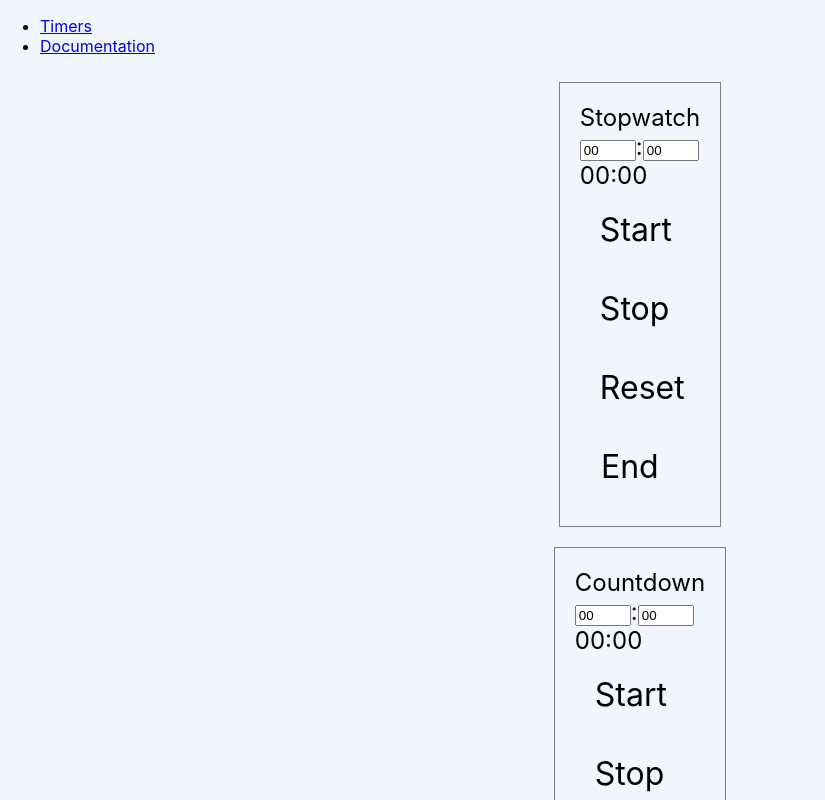
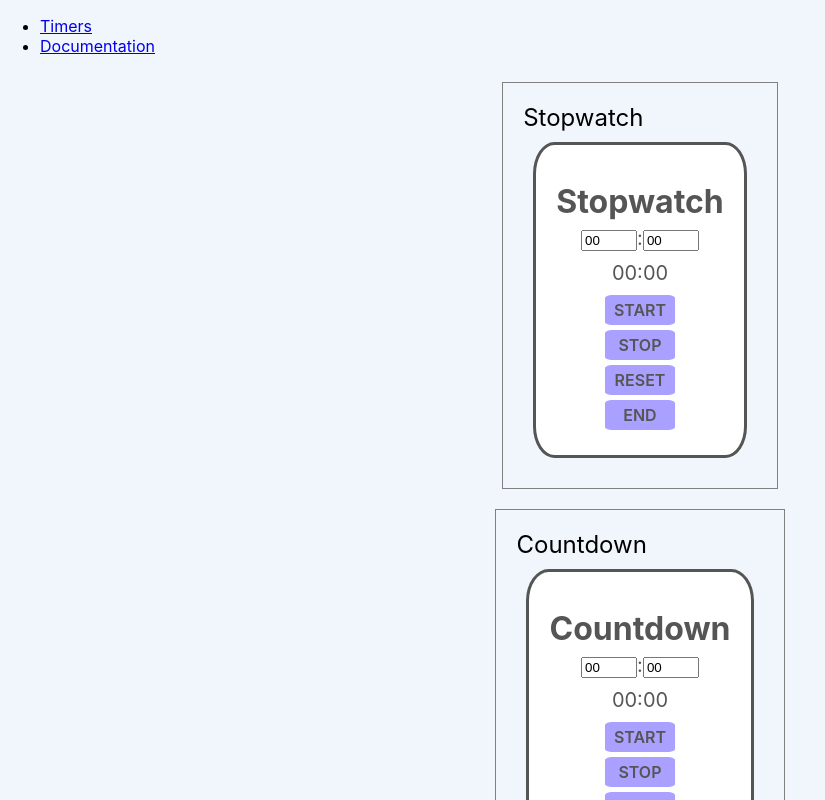
Before and after one commit to prof-tejera/assignment-1-jbhammett, a React (Create React App) app: page / in a window 1280 px wide. Shown: the whole page, without its empty margins (0-825 px from the left). Built offline with nearby package versions, Linux system fonts and the light colour scheme.

Commit message:
Styled timers

```diff
--- a/src/components/generic/Button.js
+++ b/src/components/generic/Button.js
@@ -7,12 +7,17 @@ const Button = ({value, color, onClick}) => {
       <div
        onClick={()=>onClick()}
         style={{
-            padding:20,
+            padding: 5,
             width: 60,
-            backgroundColor: {color},
-            fontSize: "2rem",
-            color: "#000000",
-            textAlign: "center"
+            margin: 5,
+            backgroundColor: color,
+            fontSize: "1rem",
+            textAlign: "center",
+            borderRadius: "10%",
+            marginRight: "auto",
+            marginLeft: "auto",
+            fontWeight: "600",
+            textTransform: "uppercase"
         }}>
             {value}
 
--- a/src/components/generic/DisplayRounds.js
+++ b/src/components/generic/DisplayRounds.js
@@ -2,7 +2,10 @@ import React from "react";
 
 const DisplayRounds = ({round, totalRounds}) => {
     return(
-        <div>
+        <div style={{
+            fontSize: "1rem",
+            marginRight: 5,
+        }}>
             Round: {round} of {totalRounds}
         </div>
     );
--- a/src/components/generic/DisplayTime.js
+++ b/src/components/generic/DisplayTime.js
@@ -2,7 +2,9 @@ import React from "react";
 
 const DisplayTime = ({minutes, seconds}) => {
     return(
-        <div>
+        <div style={{
+            marginBottom: 10
+        }}>
             {minutes}:{seconds}
         </div>
     );
--- /dev/null
+++ b/src/components/generic/DisplayTitle.js
@@ -0,0 +1,14 @@
+import React from "react";
+
+const DisplayTitle = ({title}) => {
+    return(
+        <span style={{
+            fontSize: "1rem",
+            marginRight: 5,
+        }}>
+            {title}
+        </span>
+    );
+ };
+
+ export default DisplayTitle;
--- /dev/null
+++ b/src/components/generic/Panel.js
@@ -0,0 +1,31 @@
+import React from "react";
+
+
+const Panel = ({ type, children }) => {
+
+    // here you can apply some styling or arrange
+    // elements as you wish, maybe pass the type in for example
+    return (<div style={{
+        textAlign: "center",
+        color: "#555555",
+        border: "solid",
+        borderRadius: "10%",
+        padding: 20,
+        paddingTop: 5,
+        margin: 10,
+        backgroundColor: "#ffffff",
+        fontSize: "1.25rem"
+
+    }}>
+      <h3 style={{
+        marginBottom: 5,
+        fontSize: "2rem"
+      }}>{type}</h3>
+      {children}
+    </div>
+    );
+};
+
+
+
+export default Panel;
--- a/src/components/generic/TimerInput.js
+++ b/src/components/generic/TimerInput.js
@@ -11,6 +11,7 @@ const TimerInput = ({value, onChange}) => {
                 max="59"
                 min="0"
                 onChange={e => onChange(e.target.value)}
+                style={{marginBottom: 10}}
             />
         </span>
 		);
--- a/src/components/timers/Countdown.js
+++ b/src/components/timers/Countdown.js
@@ -4,6 +4,7 @@ import { useState, useRef } from 'react';
 import TimerInput from "../generic/TimerInput";
 import Button from "../generic/Button";
 import DisplayTime from "../generic/DisplayTime";
+import Panel from "../generic/Panel";
 
 const Countdown = ()=> {
 
@@ -19,12 +20,12 @@ const Countdown = ()=> {
     const secondsCountInterval = useRef(null);
 
 
-    // const handleMinutesInput = v => setStartMinutes(v);
+
     const handleMinutesInput = v => {
         setStartMinutes(v);
         setDisplayMinutesCount(v);
     };
-    // const handleSecondsInput = v => setStartSeconds(v);
+
     const handleSecondsInput = v => {
         setStartSeconds(v);
         setDisplaySecondsCount(v);
@@ -104,8 +105,8 @@ const Countdown = ()=> {
       };
 
       const handleEndButton = (value) => {
-        setDisplayMinutesCount(startMinutes);
-        setDisplaySecondsCount(startSeconds);
+        setDisplayMinutesCount(startMinutes.toString().padStart(2,"0"));
+        setDisplaySecondsCount(startSeconds.toString().padStart(2,"0"));
         setCounter(totalSeconds.current);
         if (secondsCountInterval.current) {
             clearInterval(secondsCountInterval.current);
@@ -115,18 +116,17 @@ const Countdown = ()=> {
 
 	return (
         <div>
-            <TimerInput value={startMinutes} onChange={handleMinutesInput}/>:
-            <TimerInput value={startSeconds} onChange={handleSecondsInput}/>
-            <DisplayTime minutes={displayMinutesCount} seconds={displaySecondsCount}/>
-            <div>
-
+            <Panel type="Countdown">
+                <TimerInput value={startMinutes} onChange={handleMinutesInput}/>:
+                <TimerInput value={startSeconds} onChange={handleSecondsInput}/>
+                <DisplayTime minutes={displayMinutesCount} seconds={displaySecondsCount}/>
 
                 {/* COLOR DOES NOT WORK  */}
-                <Button value={"Start"} color={'#00cccc'} onClick={handleStartButton} />
-                <Button value={"Stop"} color={'#00cccc'} onClick={handleStopButton} />
-                <Button value={"Reset"} color={'#00cccc'} onClick={handleResetButton} />
-                <Button value={"End"} color={'#00cccc'} onClick={handleEndButton} />
-            </div>
+                <Button value={"Start"} color="#aaa0ff" onClick={handleStartButton} />
+                <Button value={"Stop"} color="#aaa0ff" onClick={handleStopButton} />
+                <Button value={"Reset"} color="#aaa0ff"  onClick={handleResetButton} />
+                <Button value={"End"} color="#aaa0ff"  onClick={handleEndButton} />
+            </Panel>
         </div>
 
 		);
--- a/src/components/timers/Stopwatch.js
+++ b/src/components/timers/Stopwatch.js
@@ -4,6 +4,7 @@ import { useState, useRef } from 'react';
 import TimerInput from "../generic/TimerInput";
 import Button from "../generic/Button";
 import DisplayTime from "../generic/DisplayTime";
+import Panel from "../generic/Panel";
 
 
 
@@ -20,9 +21,6 @@ const Stopwatch = () =>  {
     const totalSeconds = useRef(0);
     const secondsCountInterval = useRef(null);
 
-
-    // const handleMinutesInput = v => setStartMinutes(v);
-    // const handleSecondsInput = v => setStartSeconds(v);
 
     const handleMinutesInput = (value) => {
         setStartMinutes(value);
@@ -102,8 +100,8 @@ const Stopwatch = () =>  {
       };
 
       const handleEndButton = (value) => {
-        setDisplayMinutesCount(startMinutes);
-        setDisplaySecondsCount(startSeconds);
+        setDisplayMinutesCount(startMinutes.toString().padStart(2,"0"));
+        setDisplaySecondsCount(startSeconds.toString().padStart(2,"0"));
         setCounter(totalSeconds.current);
         if (secondsCountInterval.current) {
             clearInterval(secondsCountInterval.current);
@@ -113,17 +111,29 @@ const Stopwatch = () =>  {
 
 	return (
         <div>
-            <TimerInput value={startMinutes} onChange={handleMinutesInput}/>:
-            <TimerInput value={startSeconds} onChange={handleSecondsInput}/>
-            <DisplayTime minutes={displayMinutesCount} seconds={displaySecondsCount}/>
-            <div>
+             {/* <TimerInput value={startMinutes} onChange={handleMinutesInput}/>:
+             <TimerInput value={startSeconds} onChange={handleSecondsInput}/>
+             <DisplayTime minutes={displayMinutesCount} seconds={displaySecondsCount}/> */}
 
-                {/* COLOR DOES NOT WORK  */}
-                <Button value={"Start"} color={'#00cccc'} onClick={handleStartButton} />
-                <Button value={"Stop"} color={'#00cccc'} onClick={handleStopButton} />
-                <Button value={"Reset"} color={'#00cccc'} onClick={handleResetButton} />
-                <Button value={"End"} color={'#00cccc'} onClick={handleEndButton} />
-            </div>
+             {/* <div> */}
+
+                 {/* COLOR DOES NOT WORK  */}
+                 {/* <Button value={"Start"} color={'#00cccc'} onClick={handleStartButton} />
+                 <Button value={"Stop"} color={'#00cccc'} onClick={handleStopButton} />
+                 <Button value={"Reset"} color={'#00cccc'} onClick={handleResetButton} />
+                 <Button value={"End"} color={'#00cccc'} onClick={handleEndButton} />
+             </div> */}
+
+            <Panel type="Stopwatch">
+                <TimerInput value={startMinutes} onChange={handleMinutesInput}/>:
+                <TimerInput value={startSeconds} onChange={handleSecondsInput}/>
+                <DisplayTime minutes={displayMinutesCount} seconds={displaySecondsCount}/>
+
+                <Button value={"Start"} color='#aaa0ff' onClick={handleStartButton} />
+                <Button value={"Stop"} color='#aaa0ff' onClick={handleStopButton} />
+                <Button value={"Reset"} color='#aaa0ff' onClick={handleResetButton} />
+                <Button value={"End"} color='#aaa0ff' onClick={handleEndButton} />
+            </Panel>
         </div>
 
 		);
--- a/src/components/timers/Tabata.js
+++ b/src/components/timers/Tabata.js
@@ -5,6 +5,8 @@ import TimerInput from "../generic/TimerInput";
 import Button from "../generic/Button";
 import DisplayTime from "../generic/DisplayTime";
 import DisplayRounds from "../generic/DisplayRounds";
+import Panel from "../generic/Panel";
+import DisplayTitle from "../generic/DisplayTitle";
 
 const Tabata = () => {
 
@@ -252,8 +254,8 @@ const Tabata = () => {
       };
 
       const handleEndButton = (value) => {
-        setDisplayMinutesCount(startMinutes);
-        setDisplaySecondsCount(startSeconds);
+        setDisplayMinutesCount(startMinutes.toString().padStart(2,"0"));
+        setDisplaySecondsCount(startSeconds.toString().padStart(2,"0"));
         setDisplayRounds(rounds);
         setDisplayRestMinutes(startRestMinutes);
         setDisplayRestSeconds(startRestSeconds);
@@ -267,28 +269,46 @@ const Tabata = () => {
 
     return (
         <div>
+            <Panel type="Tabata">
+                <span style={{
+                    fontSize: "1rem",
+                    marginRight: 5
+                }}>
+                    Work
+                </span>
+
                 <TimerInput value={startMinutes} onChange={handleMinutesInput}/>:
                 <TimerInput value={startSeconds} onChange={handleSecondsInput}/>
                 <div>
-                REST
+                    <span style={{
+                        fontSize: "1rem",
+                        marginRight: 5
+                    }}>
+                        Rest
+                    </span>
                     <TimerInput value={startRestMinutes} onChange={handleRestMinutesInput}/>:
                     <TimerInput value={startRestSeconds} onChange={handleRestSecondsInput}/>
                 </div>
-            <div>
-                Rounds: <TimerInput value={rounds} onChange={handleRoundsInput}/>
+                <div style={{
+                    marginBottom: 20
+                }}>
+                    <DisplayTitle title="Rounds" />
+                    <TimerInput value={rounds} onChange={handleRoundsInput}/>
                 </div>
-            Work: <DisplayTime minutes={displayMinutesCount} seconds={displaySecondsCount}/>
-            Rest:<DisplayTime minutes={displayRestMinutes} seconds={displayRestSeconds}/>
-            <DisplayRounds round={displayRounds} totalRounds={rounds} />
-            <div>
 
 
-                {/* COLOR DOES NOT WORK  */}
-                <Button value={"Start"} color={'#00cccc'} onClick={handleStartButton} />
-                <Button value={"Stop"} color={'#00cccc'} onClick={handleStopButton} />
-                <Button value={"Reset"} color={'#00cccc'} onClick={handleResetButton} />
-                <Button value={"End"} color={'#00cccc'} onClick={handleEndButton} />
-            </div>
+                <DisplayTitle title="Work" />
+                <DisplayTime minutes={displayMinutesCount} seconds={displaySecondsCount}/>
+                <DisplayTitle title="Rest" />
+                <DisplayTime minutes={displayRestMinutes} seconds={displayRestSeconds}/>
+                <DisplayRounds round={displayRounds} totalRounds={rounds} />
+
+                <Button value={"Start"} color="#aaa0ff"  onClick={handleStartButton} />
+                <Button value={"Stop"} color="#aaa0ff"  onClick={handleStopButton} />
+                <Button value={"Reset"} color="#aaa0ff"  onClick={handleResetButton} />
+                <Button value={"End"} color="#aaa0ff" onClick={handleEndButton} />
+
+            </Panel>
         </div>
 
         );
--- a/src/components/timers/XY.js
+++ b/src/components/timers/XY.js
@@ -5,6 +5,8 @@ import TimerInput from "../generic/TimerInput";
 import Button from "../generic/Button";
 import DisplayTime from "../generic/DisplayTime";
 import DisplayRounds from "../generic/DisplayRounds";
+import Panel from "../generic/Panel";
+import DisplayTitle from "../generic/DisplayTitle";
 
 const XY = () => {
 
@@ -145,8 +147,8 @@ const handleStartButton = (value) => {
   };
 
   const handleEndButton = (value) => {
-    setDisplayMinutesCount(startMinutes);
-    setDisplaySecondsCount(startSeconds);
+    setDisplayMinutesCount(startMinutes.toString().padStart(2,"0"));
+    setDisplaySecondsCount(startSeconds.toString().padStart(2,"0"));
     setDisplayRounds(rounds);
     setCounter(totalSeconds.current);
     if (secondsCountInterval.current) {
@@ -157,24 +159,23 @@ const handleStartButton = (value) => {
 
 return (
     <div>
-        <TimerInput value={startMinutes} onChange={handleMinutesInput}/>:
-        <TimerInput value={startSeconds} onChange={handleSecondsInput}/>
-        <div>
-            Rounds: <TimerInput value={rounds} onChange={handleRoundsInput}/>
-        </div>
+        <Panel type="XY">
+            <TimerInput value={startMinutes} onChange={handleMinutesInput}/>:
+            <TimerInput value={startSeconds} onChange={handleSecondsInput}/>
+            <div>
+                <DisplayTitle title="Rounds" />
+                <TimerInput value={rounds} onChange={handleRoundsInput}/>
+            </div>
+
+            <DisplayRounds round={displayRounds} totalRounds={rounds} />
             <DisplayTime minutes={displayMinutesCount} seconds={displaySecondsCount}/>
-        <div>
-        <DisplayRounds round={displayRounds} totalRounds={rounds} />
 
-            <div>
-                Rounds: {displayRounds}
-            </div>
-            {/* COLOR DOES NOT WORK  */}
-            <Button value={"Start"} color={'#00cccc'} onClick={handleStartButton} />
-            <Button value={"Stop"} color={'#00cccc'} onClick={handleStopButton} />
-            <Button value={"Reset"} color={'#00cccc'} onClick={handleResetButton} />
-            <Button value={"End"} color={'#00cccc'} onClick={handleEndButton} />
-        </div>
+            <Button value={"Start"} color="#aaa0ff"  onClick={handleStartButton} />
+            <Button value={"Stop"} color="#aaa0ff"  onClick={handleStopButton} />
+            <Button value={"Reset"} color="#aaa0ff"  onClick={handleResetButton} />
+            <Button value={"End"} color="#aaa0ff"  onClick={handleEndButton} />
+
+        </Panel>
     </div>
 
     );
```
Lines whose indentation alone changed are shown as unchanged.
